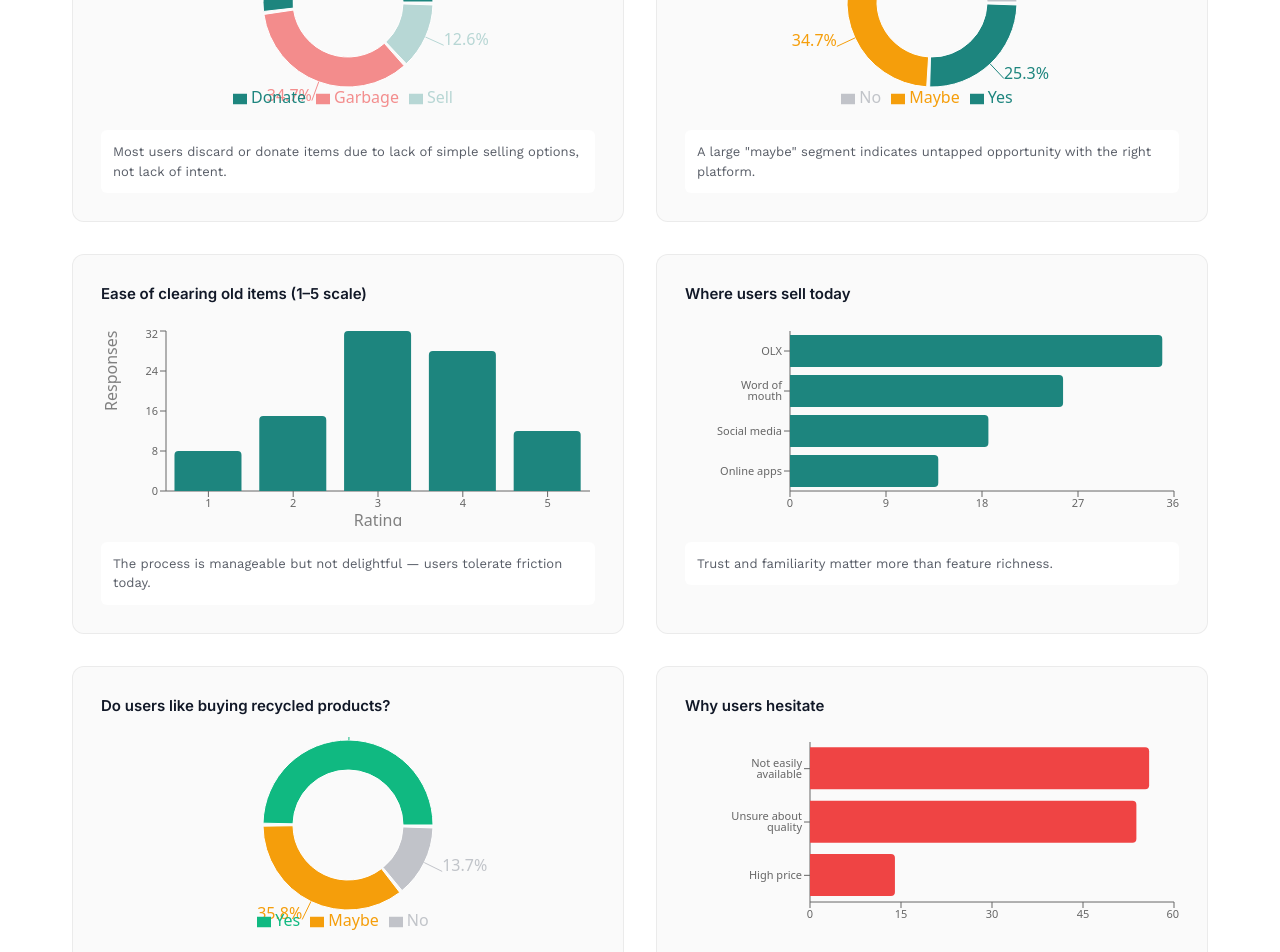
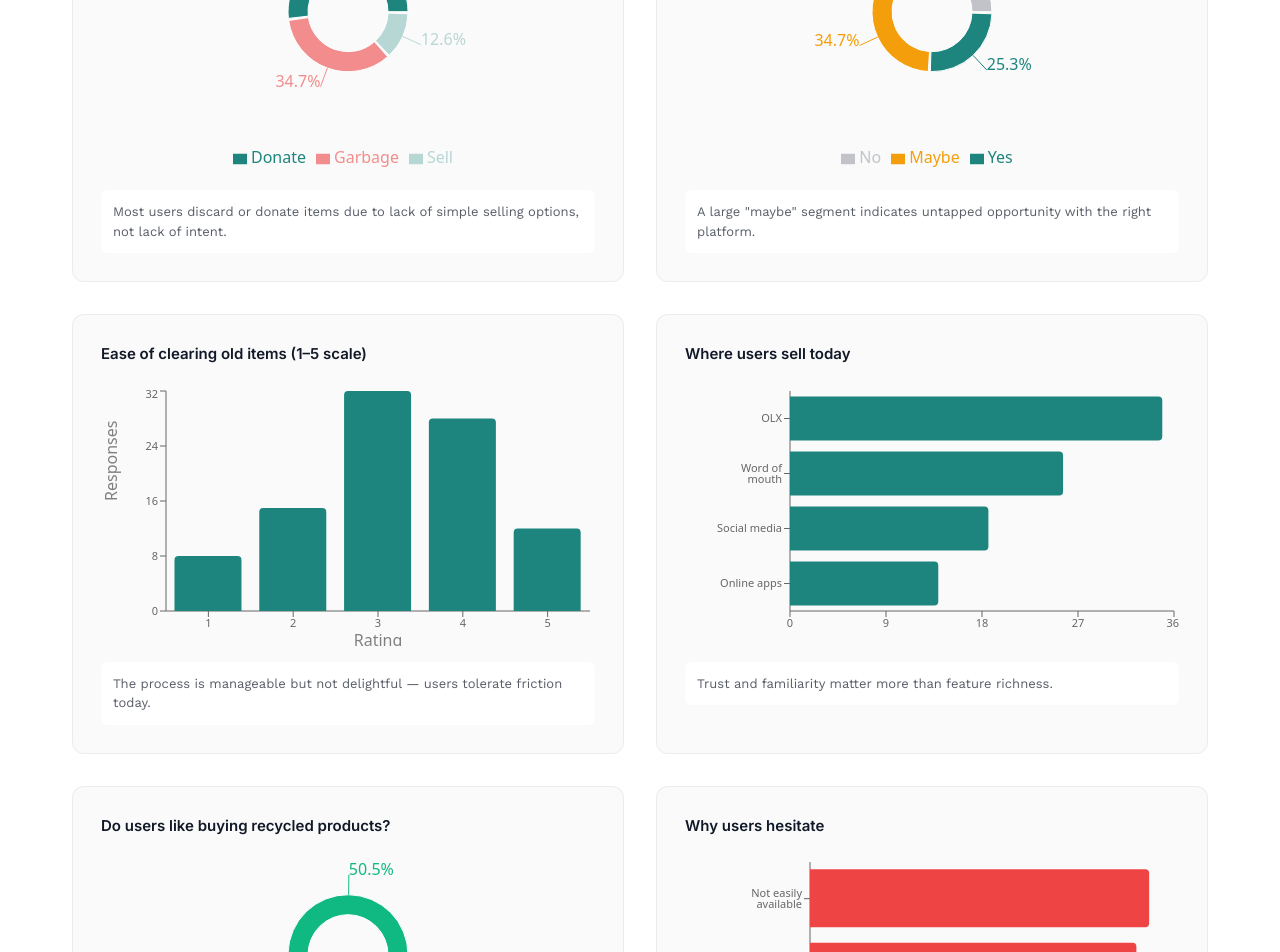
Before and after one commit to sskumbar7/personal_portfolio, a React (Vite) app: page /work/recyclify in a window 1280 px wide. Shown: the part 3100-4052 px from the top of the page. Built offline with nearby package versions, Linux system fonts and the light colour scheme.

Commit message:
Fix discussion forum login flow image and recyclify chart overlaps

```diff
--- a/src/pages/DiscussionForumCaseStudy.tsx
+++ b/src/pages/DiscussionForumCaseStudy.tsx
@@ -9,7 +9,7 @@ import mobileDetail from '../assets/812b0facbc73c95b10c8ebb1e1cec32d9fc24df4.png
 
 // Core Flows
 import heroImage from '../assets/13e06508fa565e6a916de46eba28a74c9e452b39.png';
-import loginFlow from '../assets/Card_anatomy.png';
+import loginFlow from '../assets/9acc539a382f66e721f1ed8fbca7ae282932ad23.png';
 import browseFlow from '../assets/7f4469d22cdce8df49731ecb7fe65719ce99a569.png';
 import createPostFlow from '../assets/e2bcae5819bc486f774930a0a5f66075302ce8e5.png';
 import replyFlow from '../assets/72612e97302ec43d760405fb4db85c219fd39bb2.png';
--- a/src/pages/RecyclifyCaseStudy.tsx
+++ b/src/pages/RecyclifyCaseStudy.tsx
@@ -746,7 +746,7 @@ export function RecyclifyCaseStudy() {
                 How users currently get rid of old items
               </h3>
 
-              <ResponsiveContainer width="100%" height={200}>
+              <ResponsiveContainer width="100%" height={260}>
                 <PieChart>
                   <Pie
                     data={[
@@ -755,9 +755,9 @@ export function RecyclifyCaseStudy() {
                       { name: 'Sell', value: 12.6 }
                     ]}
                     cx="50%"
-                    cy="50%"
-                    innerRadius={55}
-                    outerRadius={85}
+                    cy="45%"
+                    innerRadius={40}
+                    outerRadius={60}
                     paddingAngle={2}
                     dataKey="value"
                     label={(entry) => `${entry.value}%`}
@@ -767,7 +767,7 @@ export function RecyclifyCaseStudy() {
                     <Cell fill="rgba(29, 133, 126, 0.3)" />
                   </Pie>
                   <Tooltip />
-                  <Legend />
+                  <Legend wrapperStyle={{ paddingTop: "20px" }} />
                 </PieChart>
               </ResponsiveContainer>
               <p
@@ -808,7 +808,7 @@ export function RecyclifyCaseStudy() {
                 Do users sell second-hand products?
               </h3>
 
-              <ResponsiveContainer width="100%" height={200}>
+              <ResponsiveContainer width="100%" height={260}>
                 <PieChart>
                   <Pie
                     data={[
@@ -817,9 +817,9 @@ export function RecyclifyCaseStudy() {
                       { name: 'Yes', value: 25.3 }
                     ]}
                     cx="50%"
-                    cy="50%"
-                    innerRadius={55}
-                    outerRadius={85}
+                    cy="45%"
+                    innerRadius={40}
+                    outerRadius={60}
                     paddingAngle={2}
                     dataKey="value"
                     label={(entry) => `${entry.value}%`}
@@ -829,7 +829,7 @@ export function RecyclifyCaseStudy() {
                     <Cell fill="#1D857E" />
                   </Pie>
                   <Tooltip />
-                  <Legend />
+                  <Legend wrapperStyle={{ paddingTop: "20px" }} />
                 </PieChart>
               </ResponsiveContainer>
               <p
@@ -870,7 +870,7 @@ export function RecyclifyCaseStudy() {
                 Ease of clearing old items (1–5 scale)
               </h3>
 
-              <ResponsiveContainer width="100%" height={200}>
+              <ResponsiveContainer width="100%" height={260}>
                 <BarChart data={[
                   { rating: '1', responses: 8 },
                   { rating: '2', responses: 15 },
@@ -922,7 +922,7 @@ export function RecyclifyCaseStudy() {
                 Where users sell today
               </h3>
 
-              <ResponsiveContainer width="100%" height={200}>
+              <ResponsiveContainer width="100%" height={260}>
                 <BarChart
                   data={[
                     { platform: 'OLX', value: 34.9 },
@@ -976,7 +976,7 @@ export function RecyclifyCaseStudy() {
                 Do users like buying recycled products?
               </h3>
 
-              <ResponsiveContainer width="100%" height={200}>
+              <ResponsiveContainer width="100%" height={260}>
                 <PieChart>
                   <Pie
                     data={[
@@ -985,9 +985,9 @@ export function RecyclifyCaseStudy() {
                       { name: 'No', value: 13.7 }
                     ]}
                     cx="50%"
-                    cy="50%"
-                    innerRadius={55}
-                    outerRadius={85}
+                    cy="45%"
+                    innerRadius={40}
+                    outerRadius={60}
                     paddingAngle={2}
                     dataKey="value"
                     label={(entry) => `${entry.value}%`}
@@ -997,7 +997,7 @@ export function RecyclifyCaseStudy() {
                     <Cell fill="rgba(107, 114, 128, 0.4)" />
                   </Pie>
                   <Tooltip />
-                  <Legend />
+                  <Legend wrapperStyle={{ paddingTop: "20px" }} />
                 </PieChart>
               </ResponsiveContainer>
               <p
@@ -1038,7 +1038,7 @@ export function RecyclifyCaseStudy() {
                 Why users hesitate
               </h3>
 
-              <ResponsiveContainer width="100%" height={200}>
+              <ResponsiveContainer width="100%" height={260}>
                 <BarChart
                   data={[
                     { barrier: 'Not easily available', value: 55.9 },
```
Also changed, not shown: all.txt (added), used.txt (added).
